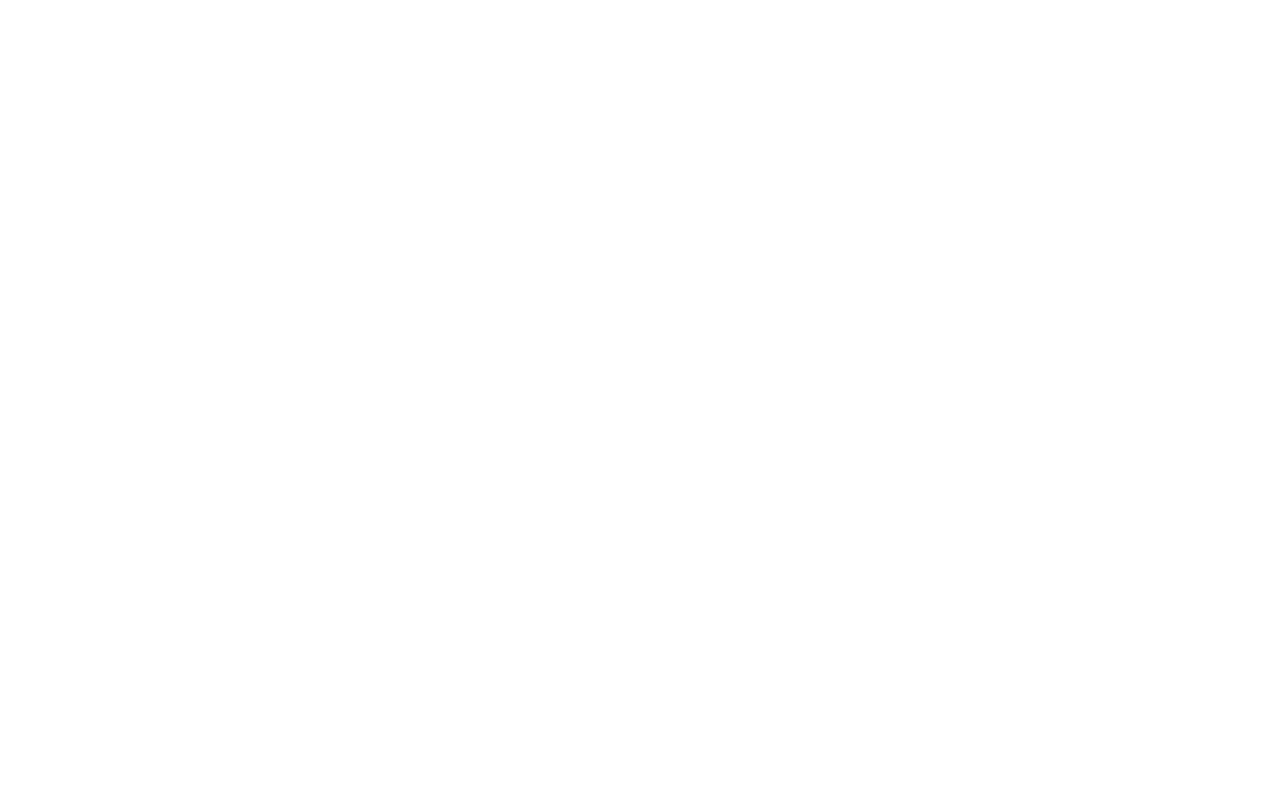
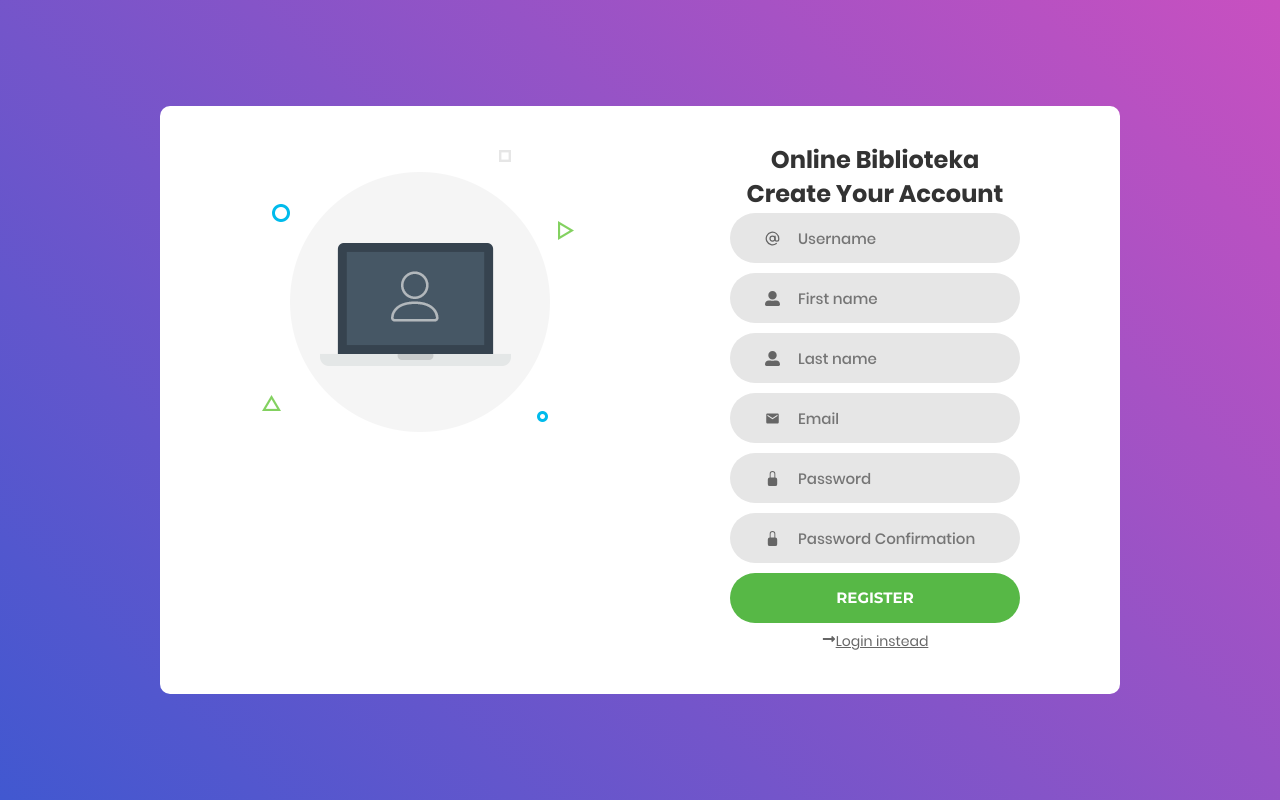
Before and after one commit to Masulaa/online-biblioteka, a React (Create React App) app: page / in a window 1280 px wide. Built offline with nearby package versions, Linux system fonts and the light colour scheme; the HTML template or start-up script is replaced by a standard one.

Commit message:
little touches

```diff
--- a/src/App.js
+++ b/src/App.js
@@ -7,10 +7,8 @@
   return (
     <BrowserRouter>
       <Routes>
-        <Route path='/'>
-        <Route path='/SignUp' element={<SignUp/>} />
+        <Route path='/' element={<SignUp/>} />
         <Route path='/LogIn' element={<LogIn/>}/>
-        </Route>
       </Routes>
     </BrowserRouter>
   );
--- a/src/components/LogIn.css
+++ b/src/components/LogIn.css
@@ -55,6 +55,17 @@
     list-style-type: none;
   }
 
+  input,
+textarea {
+  outline: none;
+  border: none;
+}
+
+textarea:focus,
+input:focus {
+  border-color: transparent !important;
+}
+
   button {
     border: none;
     background: transparent;
@@ -108,6 +119,14 @@
 
   .login-form {
     width: 290px;
+  }
+
+  .forgot{
+    text-decoration: none;
+  }
+
+  .forgot:hover{
+    color: #57b846;
   }
 
   .login-form-title,
@@ -198,7 +217,3 @@
     padding: 0 25px;
     transition: all 0.4s;
   }
-
-  .validate-input {
-    position: relative;
-  }
--- a/src/components/LogIn.js
+++ b/src/components/LogIn.js
@@ -34,7 +34,7 @@
 
           <form className="login-form" onSubmit={showAccount}>
             <span className="login-form-title">Online Biblioteka</span>
-            <span className="login-form-title2">Create Your Account</span>
+            <span className="login-form-title2">Log Into Your Account</span>
 
             <div className="wrap-input" data-validate="Username is required">
               <input onChange={(e)=>{setUserName(e.target.value)}} className="input" type="text" name="username" placeholder="Username" />
@@ -56,14 +56,14 @@
               <button type="submit" className="login-form-btn">Login</button>
             </div>
 
-            <div className="text-center p-t-12">
-              <a className="txt2" href="#">
+            <div className="forgot">
+              <Link to="">
                 Forgot Username / Password?
-              </a>
+              </Link>
             </div>
 
             <div className="loginbutton">
-              <Link to="/SignUp" className="signup-link"><span className="signup"><FaLongArrowAltRight/></span>Create your account</Link>
+              <Link to="/" className="signup-link"><span className="signup"><FaLongArrowAltRight/></span>Create your account</Link>
             </div>
           </form>
         </div>
--- a/src/components/SignUp.css
+++ b/src/components/SignUp.css
@@ -106,7 +106,7 @@
   display: flex;
   flex-wrap: wrap;
   justify-content: space-between;
-  padding: 90px 40px;
+  padding: 40px 100px;
 }
 
 .signup-pic {
@@ -210,7 +210,3 @@
   padding: 0 25px;
   transition: all 0.4s;
 }
-
-.validate-input {
-  position: relative;
-}
```
